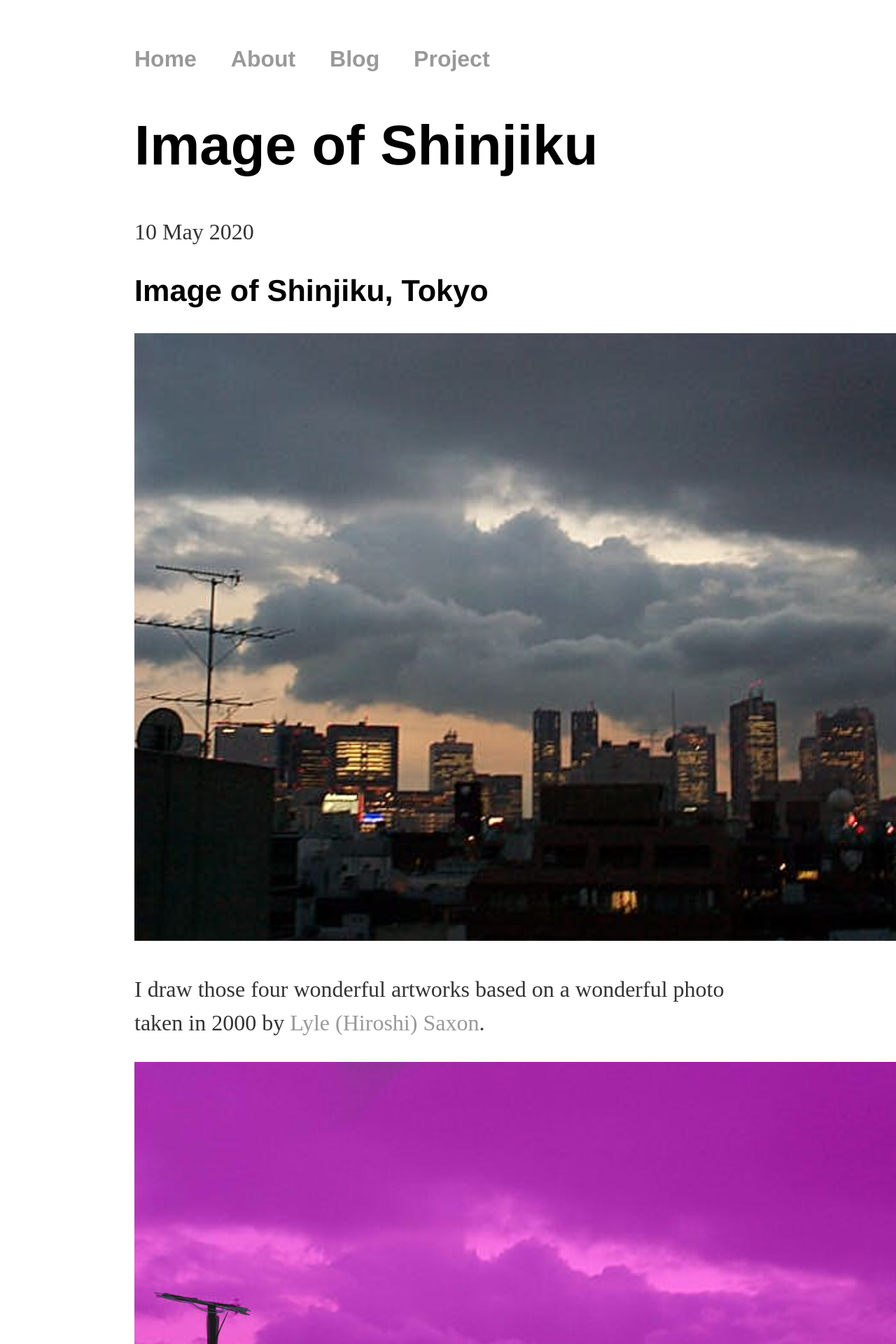
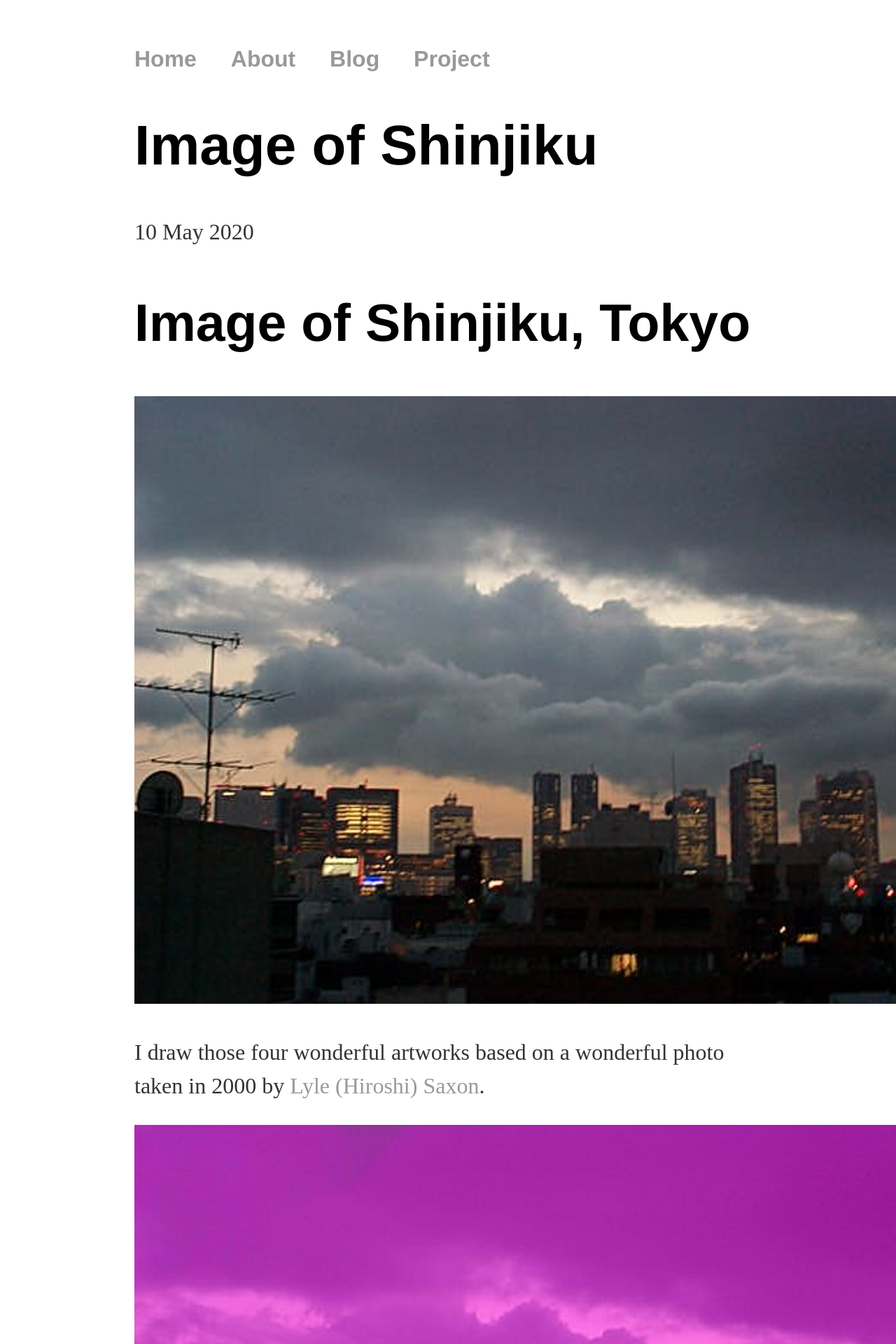
Before and after one commit to actbee/actbee.github.io, a Jekyll site: the page built from _posts/2020-05-10-Image-of-Shinjiku.md, in a window 1280 px wide. Shown: the top 1920 px of the page at 70% size. Built offline with Jekyll 4.4.1, drawn with Linux system fonts in a browser that asks for light colours; a script that is not in the unit is left out.

Commit message:
random image

```diff
--- a/css/main.css
+++ b/css/main.css
@@ -7,7 +7,7 @@ p, ul { font-size: 2em; line-height: 1.5em; color: #333; }
 
 h1, h2, h3, h4 { font-family: 'Helvetica', 'Arial', 'Sans-Serif'; }
 h1 { font-size: 5em;  }
-h2 { font-size: 2.7em; }
+h2 { font-size: 4.7em; }
 h3 { font-size: 2.3em; }
 h4 { font-size: 2.9em; }
 
--- a/index.html
+++ b/index.html
@@ -10,7 +10,7 @@ title: Intro
 		<div class="blurb">
 			<div align=center>
 			<h1>Xuedan ZOU</h1>
-			<h2>邹 雪丹</h2>
+			<h1>邹 雪丹</h1>
 			<script type="text/javascript">
 				//<!CDATA[
 				var pic = [];
```
